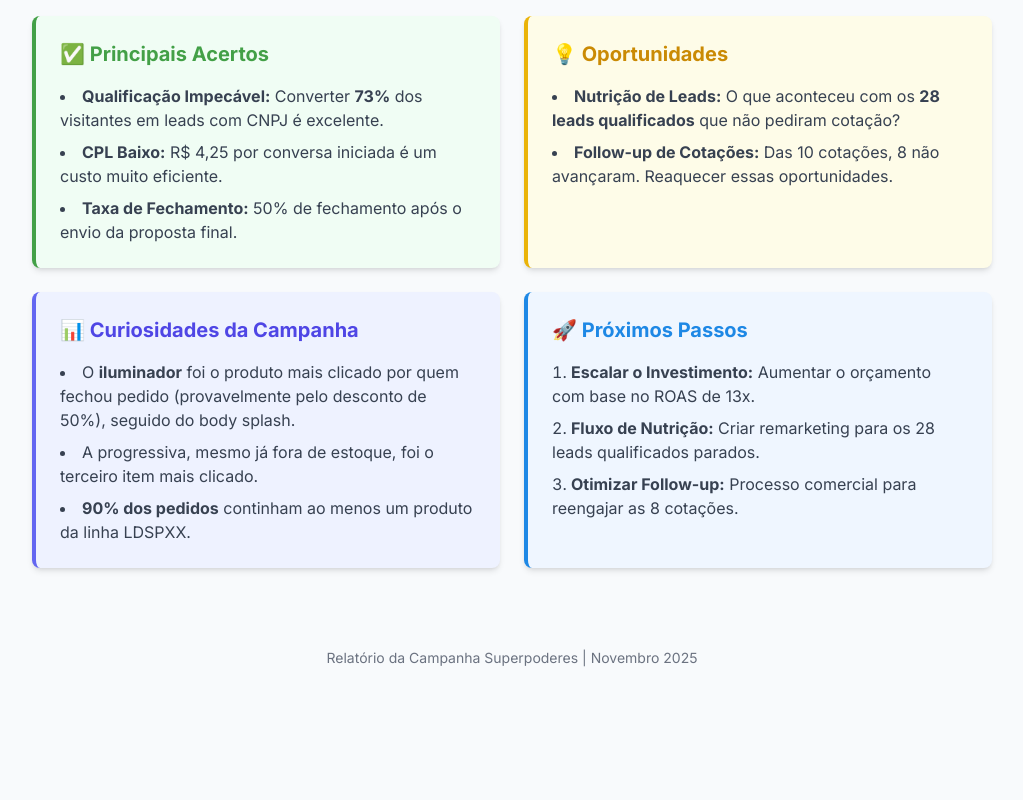
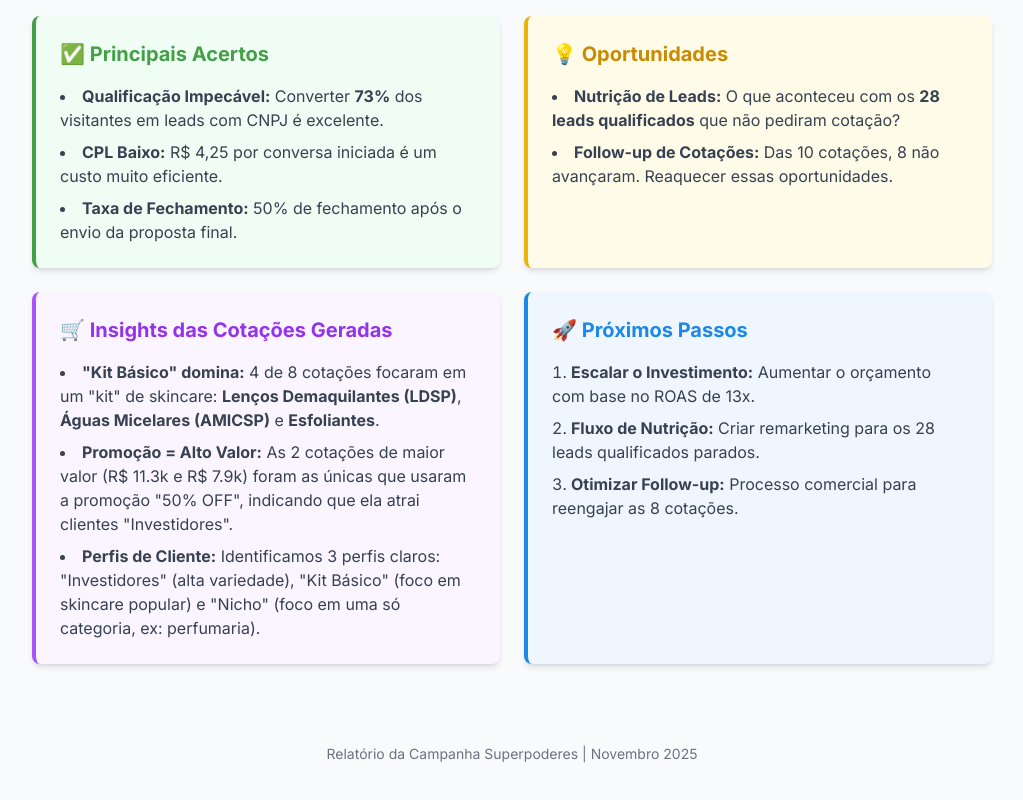
Before and after one commit to niamwite/relatorio-casa-maquiagens, a plain HTML site: page index.html in a window 1280 px wide. Shown: the part 1898-2698 px from the top of the page, without its empty margins (128-1151 px from the left). Before the commit the page ends 2630 px from the top, so only its background shows below. Drawn offline with nearby package versions, Linux system fonts and the light colour scheme.

Commit message:
Update styles and content in index.html

```diff
--- a/index.html
+++ b/index.html
@@ -43,10 +43,10 @@
     </script>
 
     <style>
-        /* Um gradiente sutil no fundo */
-        body {
-            background-color: #f8fafc; /* bg-gray-50 */
-        }
+      /* Um gradiente sutil no fundo */
+      body {
+          background-color: #f8fafc; /* bg-gray-50 */
+      }
     </style>
 </head>
 <body class="font-sans text-gray-800">
@@ -222,7 +222,7 @@
         <section class="my-12">
             <h2 class="text-2xl md:text-3xl font-bold text-center mb-8">Análise e Próximos Passos</h2>
 
-            <!-- Grid responsivo: 1 coluna no celular, 2 no desktop (era lg:grid-cols-3) -->
+            <!-- Grid responsivo: 1 coluna no celular, 2 no desktop -->
             <div class="grid grid-cols-1 lg:grid-cols-2 gap-6">
 
                 <!-- Card: Acertos -->
@@ -248,15 +248,15 @@
                     </ul>
                 </div>
 
-                <!-- Card: Curiosidades (NOVO) -->
-                <div class="bg-indigo-50 border-l-4 border-indigo-500 p-6 rounded-lg shadow-md">
-                    <h3 class="text-xl font-bold text-indigo-600 mb-4">
-                        📊 Curiosidades da Campanha
+                <!-- Card: Insights das Cotações (ATUALIZADO) -->
+                <div class="bg-purple-50 border-l-4 border-purple-500 p-6 rounded-lg shadow-md">
+                    <h3 class="text-xl font-bold text-purple-600 mb-4">
+                        🛒 Insights das Cotações Geradas
                     </h3>
                     <ul class="list-disc list-inside space-y-2 text-gray-700">
-                        <li>O <strong>iluminador</strong> foi o produto mais clicado por quem fechou pedido (provavelmente pelo desconto de 50%), seguido do body splash.</li>
-                        <li>A progressiva, mesmo já fora de estoque, foi o terceiro item mais clicado.</li>
-                        <li><strong>90% dos pedidos</strong> continham ao menos um produto da linha LDSPXX.</li>
+                        <li><strong>"Kit Básico" domina:</strong> 4 de 8 cotações focaram em um "kit" de skincare: <strong>Lenços Demaquilantes (LDSP)</strong>, <strong>Águas Micelares (AMICSP)</strong> e <strong>Esfoliantes</strong>.</li>
+                        <li><strong>Promoção = Alto Valor:</strong> As 2 cotações de maior valor (R$ 11.3k e R$ 7.9k) foram as únicas que usaram a promoção "50% OFF", indicando que ela atrai clientes "Investidores".</li>
+                        <li><strong>Perfis de Cliente:</strong> Identificamos 3 perfis claros: "Investidores" (alta variedade), "Kit Básico" (foco em skincare popular) e "Nicho" (foco em uma só categoria, ex: perfumaria).</li>
                     </ul>
                 </div>
 
```
